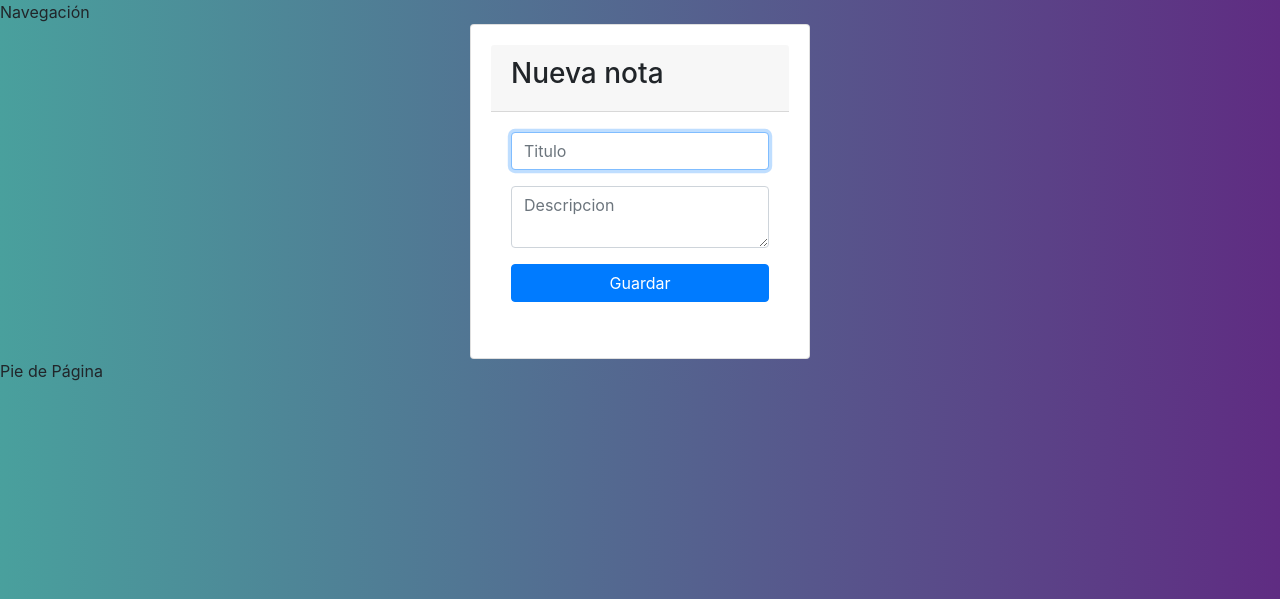
After one commit to jcarlosj/Node-CRUD-App-Notes-YT-Fatz, a Node server app: page /notes/add in a window 1280 px wide. The commit adds this page. Shown: the top 599 px of the page. Run offline with Node 20, Linux system fonts and the light colour scheme; some libraries are stand-ins or nearby versions.

Commit message:
[+] Views: Formulario Agregar Nota

```diff
--- a/src/routes/notes.js
+++ b/src/routes/notes.js
@@ -3,6 +3,9 @@ const   express = require( 'express' ),
         router = express .Router();
 
 // Creamos las rutas
+router .get( '/notes/add', ( request, response ) => {
+    response .render( 'notes/new-note' );
+});
 router .get( '/notes', ( request, response ) => {
     response .render( 'notes/notes' );
 });
--- a/src/views/layouts/main.hbs
+++ b/src/views/layouts/main.hbs
@@ -6,7 +6,7 @@
     <meta http-equiv="X-UA-Compatible" content="ie=edge">
     <title>Notes App</title>
     <link rel="stylesheet" href="https://stackpath.bootstrapcdn.com/bootstrap/4.3.1/css/bootstrap.min.css" integrity="sha384-ggOyR0iXCbMQv3Xipma34MD+dH/1fQ784/j6cY/iJTQUOhcWr7x9JvoRxT2MZw1T" crossorigin="anonymous">
-    <link rel="stylesheet" href="./css/master.css">
+    <link rel="stylesheet" href="/css/master.css">
 </head>
 <body>
     <header>Navegación</header>
--- /dev/null
+++ b/src/views/notes/new-note.hbs
@@ -0,0 +1,22 @@
+<div class="col-md-4 mx-auto">
+    <div class="card">
+        <div class="card-body">
+            <div class="card-header">
+                <h3>Nueva nota</h3>
+            </div>
+            <div class="card-body">
+                <form action="" method="">
+                    <div class="form-group">
+                        <input type="text" name="title" class="form-control" placeholder="Titulo" autofocus>
+                    </div>
+                    <div class="form-group">
+                        <textarea name="description" class="form-control" placeholder="Descripcion"></textarea>
+                    </div>
+                    <div class="form-group">
+                        <button class="btn btn-primary btn-block" type="submit">Guardar</button>
+                    </div>
+                </form>
+            </div>
+        </div>
+    </div>
+</div>
```
